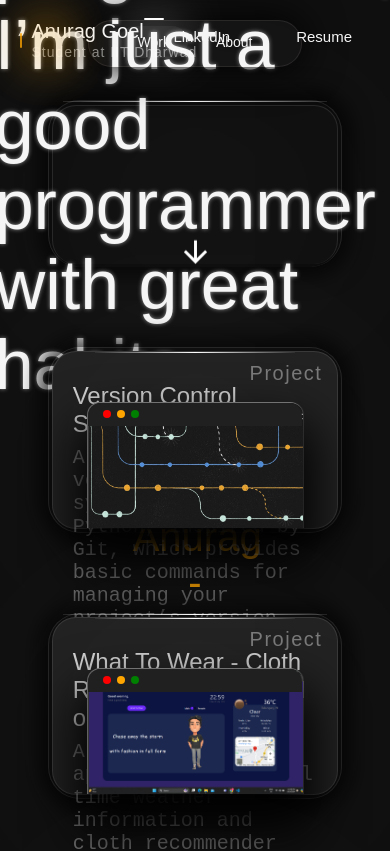
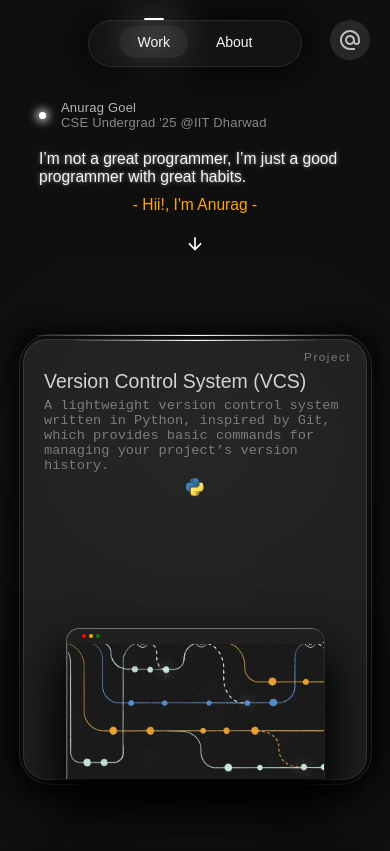
Before and after one commit to AnuragGoel09/my-portfolio, a React (Create React App) app in the folder client/: page / in a window 390 px wide. Shown: the top 851 px of the page. Built offline with nearby package versions, Linux system fonts and the light colour scheme.

Commit message:
responsive design

```diff
--- a/client/src/App.js
+++ b/client/src/App.js
@@ -8,10 +8,11 @@ import { BrowserRouter ,Routes,Route} from "react-router-dom";
 const Container=styled.div`
   background-color: rgba(0,0,0,0.94);
   display: flex;
+  /* width: 100vw; */
   flex-direction: column;
   justify-content: center;
   box-sizing: border-box;
-
+  overflow: hidden;
 `;
 
 function App() {
--- a/client/src/components/Intro.jsx
+++ b/client/src/components/Intro.jsx
@@ -1,6 +1,9 @@
 import React from 'react'
 import styled ,{keyframes} from 'styled-components'
 import ArrowDownwardIcon from '@mui/icons-material/ArrowDownward';
+import { mobile } from '../responsive';
+import { positions } from '@mui/system';
+
 const Container=styled.div`
     color: white;
     position: relative;
@@ -10,6 +13,7 @@ const Container=styled.div`
     border: solid 0.5px rgba(255,255,255,0.1) ;
     box-shadow: rgba(0,0,0,0.7) 0px 0px 20px 10px;
     border-bottom: none;
+    ${mobile({display:'none'})}
     `;
 
 const InnerContainer=styled.div`
@@ -58,7 +62,7 @@ const Content=styled.div`
 `;
 
 const Text1=styled.div`
-  font-size: 70px;
+  font-size: 2vw;
   color: whitesmoke;
   font-family: Arial, Helvetica, sans-serif;
   text-shadow: 0 0 2px rgba(255,255,255,0.1), /* Adjust the color and spread radius as needed */
@@ -71,7 +75,7 @@ const Text2=styled.div`
   padding: 0px 60px;
   font-family: Arial, Helvetica, sans-serif;
   box-sizing: border-box;
-  font-size: 40px;
+  font-size: 3vw;
   color: orange;
   margin-top: 20px;
 `;
@@ -82,22 +86,63 @@ const AnimateArrow=keyframes`
 `;
 const Arrow=styled.div`
   position: absolute;
+  ${mobile({position:'relative'})}
   bottom: 10%;
   animation: ${AnimateArrow} 1.5s ease-in-out infinite;
 `;
 
+const MobileContainer=styled.div`
+  width: 80%;
+  display: none;
+  ${mobile({display:'flex'})}
+  flex-direction: column;
+  align-items: left;
+  gap: 20px;
+  /* position: relative; */
+`;
+
+const Heading=styled.div`
+  width: 100%;
+  display: flex;
+  align-items: center;
+  gap: 15px;
+  color: rgba(255,255,255,0.7);
+  font-size: 13px;
+  font-family: Arial, Helvetica, sans-serif;
+  letter-spacing: 0.2px;
+`;
+
+const Circle=styled.div`
+  width: 12px;
+  height: 12px;
+  ${mobile({width:'7px',height:'7px'})}
+  box-shadow: white 0px 0px 10px 2px;
+  background-color: white;
+  border-radius: 50%;
+`;
+
 export default function Intro() {
   return (
+    <>
       <Container>
         <Line/>
         <InnerContainer>
           <Line2/>
             <Content>
-            <Text1>I’m not a great programmer; I’m just a good programmer with great habits.</Text1>
+              <Text1>I’m not a great programmer, I’m just a good programmer with great habits.</Text1>
               <Text2>- Hii!, I'm Anurag -</Text2>
               <Arrow><ArrowDownwardIcon fontSize='large'/></Arrow>
             </Content>
         </InnerContainer>
       </Container>
+      <MobileContainer>
+        <Heading>
+          <Circle/><span>Anurag Goel<br></br><span style={{color:'rgba(255,255,255,0.5)'}}>CSE Undergrad '25 @IIT Dharwad</span></span>
+        </Heading>
+        <Text1 style={{fontSize:'4vw'}}>I’m not a great programmer, I’m just a good programmer with great habits.</Text1>
+        <Text2 style={{fontSize:'4vw',marginTop:'-10px'}}>- Hii!, I'm Anurag -</Text2>
+        <ArrowDownwardIcon fontSize='small' style={{margin:'auto'}}/>
+      </MobileContainer>
+    </>
   )
 }
--- a/client/src/components/Navbar.jsx
+++ b/client/src/components/Navbar.jsx
@@ -1,7 +1,9 @@
 import React, { useState } from 'react'
 import { useLocation, useNavigate } from 'react-router-dom';
 import styled from 'styled-components'
-
+import AlternateEmailIcon from '@mui/icons-material/AlternateEmail';
+import { mobile } from '../responsive';
+import CloseIcon from '@mui/icons-material/Close';
 const Nav=styled.div`
     width: 100%;
     position: relative;
@@ -25,6 +27,7 @@ const Left=styled.div`
     align-items: center;
     gap: 10px;
     color: whitesmoke;
+    ${mobile({display:'none'})}
 `;
 
 const LeftLight=styled.div`
@@ -97,13 +100,25 @@ const Name=styled.div`
     font-family:Arial, Helvetica, sans-serif;
     font-size: 14px;
 `;
-const Right=styled.div`
+const Right1=styled.div`
     position: absolute;
     right: 20px;
     color: white;
     display: flex;
     align-items: center;
+    gap: 10px;
+    ${mobile({display:'none'})}
+`;
+const Right2=styled.div`
+    position: absolute;
+    right: 20px;
+    color: white;
+    display: none;
+    ${mobile({display:'flex'})}
+    flex-direction: column;
     gap: 30px;
+    align-items: end;
+
 `;
 const Menu=styled.a`
     text-decoration: none;
@@ -118,11 +133,32 @@ const Menu=styled.a`
     font-size: 15px;
 `;
 
+const Button=styled.div`
+    width: 40px;
+    height: 40px;
+    border-radius: 50%;
+    color: rgba(255,255,255,0.7);
+    background-color: rgba(255,255,255,0.1);
+    display: flex;
+    align-items: center;
+    justify-content: center;
+    position: relative;
+`;
+
+const Options=styled.div`
+    display: flex;
+    flex-direction: column;
+    background-color: rgba(0,0,0,0.8);
+    padding: 10px;
+    border-radius: 20px;
+`;
+
 export default function Navbar() {
 
     const location=useLocation();
     // const [active,setActive]=useState("/");
     const navigate=useNavigate();
+    const [click,setClick]=useState(false)
 
   return (
     <Nav>
@@ -147,14 +183,25 @@ export default function Navbar() {
                 }}>About</Name>
             </Item>
         </Container>
-        <Right>
+        <Right1>
             <Menu href='https://www.linkedin.com/in/anurag-goel-3013372a4/' target='_blank'>
                 LinkedIn
             </Menu>
             <Menu href='https://drive.google.com/file/d/1vcMMw3hQxQdSBO9UQjC85v55QRIu-uL3/view?usp=sharing' target='_blank'>
                 Resume
             </Menu>
-        </Right>
+        </Right1>
+        <Right2>
+            <Button onClick={()=>{setClick(!click)}}>{click?<CloseIcon/>:<AlternateEmailIcon/>}</Button>
+            {click && <Options>
+                <Menu href='https://www.linkedin.com/in/anurag-goel-3013372a4/' target='_blank'>
+                    LinkedIn
+                </Menu>
+                <Menu href='https://drive.google.com/file/d/1vcMMw3hQxQdSBO9UQjC85v55QRIu-uL3/view?usp=sharing' target='_blank'>
+                    Resume
+                </Menu>
+            </Options>}
+        </Right2>
     </Nav>
   )
 }
--- a/client/src/components/Project.jsx
+++ b/client/src/components/Project.jsx
@@ -1,10 +1,13 @@
 import React from 'react'
 import styled ,{keyframes} from 'styled-components'
 import ArrowDownwardIcon from '@mui/icons-material/ArrowDownward';
+import { mobile, tablet } from '../responsive';
+import { height, width } from '@mui/system';
 const Container=styled.div`
     color: white;
     position: relative;
     width: 75%;
+    ${mobile({width:'90%'})}
     background-color: rgba(0,0,0,0.3);
     border-radius: 2rem;
     border: solid 0.5px rgba(255,255,255,0.1) ;
@@ -15,6 +18,8 @@ const InnerContainer=styled.div`
     color: white;
     position: relative;
     padding: 30% 0%;
+    ${tablet({padding:'40vh 0%'})}
+    ${mobile({padding:'26vh 0%'})}
     margin: 1%;
     background-color: #202020;
     border-radius: 1.5rem;
@@ -61,6 +66,8 @@ const Content=styled.div`
   top: 0;
   left: 0px;
   gap: 8px;
+
+  ${mobile({gap:'5px'})}
 `;
 
 const Light=styled.div`
@@ -80,6 +87,7 @@ const Category=styled.div`
     top: 10px;
     right: 15px;
     font-size: 20px;
+    ${mobile({fontSize:'3vw'})}
     font-family: Arial, Helvetica, sans-serif;
     color: rgba(255,255,255,0.4);
     letter-spacing: 1.5px;
@@ -90,6 +98,7 @@ const Title=styled.div`
     width: 100%;
     text-align: left;
     font-size: 24px;
+    ${mobile({fontSize:'5vw'})}
     color: rgba(255,255,255,0.8);
     font-family: Arial, Helvetica, sans-serif;
 `;
@@ -97,6 +106,7 @@ const Type=styled.div`
     width: 100%;
     text-align: left;
     font-size: 20px;
+    ${mobile({fontSize:'3.5vw'})}
     color: rgba(255,255,255,0.4);
     font-family: monospace;
 `;
@@ -136,6 +146,7 @@ const Bar=styled.div`
   box-sizing: border-box;
   height: 23px;
   gap: 6px;
+  ${mobile({height:'10%',gap:'3px'})}
   z-index: 2;
   border-radius: 13px 13px 0px 0px;
 `;
@@ -143,11 +154,13 @@ const Bar=styled.div`
 const Circle=styled.div`
   width: 8px;
   height: 8px;
+    ${mobile({width:'4px',height:'4px'})}
   border-radius: 50%;
   `;
 
 const Technology=styled.div`
   height: 35px;
+  ${mobile({height:'20px'})}
   display: flex;
   justify-content: end;
   gap: 20px;
--- a/client/src/pages/Info.jsx
+++ b/client/src/pages/Info.jsx
@@ -1,6 +1,7 @@
 import React from 'react'
 import styled  from 'styled-components'
 import Profile from '../components/Profile';
+import { mobile } from '../responsive';
 
 const Container=styled.div`
     margin: 100px 0px 40px 0px;
@@ -16,6 +17,7 @@ const Container=styled.div`
 
 const AboutMe=styled.div`
   width: 70%;
+  ${mobile({width:'85%'})}
   position: relative;
   font-family: Arial, Helvetica, sans-serif;
 `;
@@ -34,6 +36,7 @@ const Circle=styled.div`
   width: 12px;
   height: 12px;
   box-shadow: white 0px 0px 10px 2px;
+  ${mobile({width:'7px',height:'7px'})}
   background-color: white;
   border-radius: 50%;
 `;
@@ -44,12 +47,14 @@ const Text1=styled.div`
   width: 100%;
   font-size: 40px;
   color: orange;
+  ${mobile({fontSize:'20px'})}
 `;
 
 const Text2=styled.div`
   padding-left: 20px;
   font-size: 35px;
   width: 80%;
+  ${mobile({fontSize:'18px',width:'90%',paddingLeft:'0',margin:'auto'})}
   height: fit-content;
   color: rgba(255,255,255,0.8);
 `;
@@ -59,32 +64,47 @@ const Light=styled.div`
   top: -30px;
   width: 50%;
   height: 1%;
+  ${mobile({height:'0.2%'})}
   background-color: white;
   left:25%;
-  box-shadow: white 0px 100px 700px 20px;
+  box-shadow: white 0px 100px 700px 30px;
 `;
 
 const Education=styled.div`
   width: 100%;
   padding: 20px;
+  ${mobile({padding:'10px'})}
   display: flex;
   justify-content: space-between;
   align-items: start;
+  font-family: Arial, Helvetica, sans-serif;
+`;
+const Contact=styled.div`
+  width: 100%;
+  padding: 20px;
+  ${mobile({padding:'10px'})}
+  display: flex;
+  flex-direction: column;
+  align-items: start;
+  gap: 10px;
   font-family: Arial, Helvetica, sans-serif;
 `;
 
 const Left=styled.div`
   text-align: left;
   width: 60%;
+  ${mobile({width:'45%'})}
 `;
 
 const Right=styled.div`
   text-align: left;
   width: 40%;
+  ${mobile({width:'45%'})}
 `;
 
 const Degree=styled.div`
   font-size: 30px;
+  ${mobile({fontSize:'25px'})}
 `;
 
 const Specialization=styled.div`
@@ -92,14 +112,17 @@ const Specialization=styled.div`
   display: flex;
   align-items: center;
   gap: 30px;
+  ${mobile({fontSize:'15px'})}
 `;
 
 const College=styled.div`
   font-size: 25px;
+  ${mobile({fontSize:'20px'})}
 `;
 
 const Timeline=styled.div`
   color: grey;
+  ${mobile({fontSize:'13px'})}
 `;
 
 const Marks=styled.div`
@@ -138,7 +161,7 @@ export default function Info() {
         <Text1>Hii, I'm Anurag Goel</Text1>
         <Text2>Enthusiastically exploring the world of coding and development, driven by a genuine passion for creating and problem-solving.</Text2>
         <ProfilePic>
-          <Profile/>
+          {/* <Profile/> */}
         </ProfilePic>
       </AboutMe>
 
@@ -203,20 +226,20 @@ export default function Info() {
           <Heading>
             <Circle/>CONTACT
           </Heading>
-          <Education style={{alignItems:'center'}}>
-            <Left>
+          <Contact>
+            {/* <Left> */}
               <Specialization style={{height:'40px',marginTop:'10px'}}><img height={'100%'} src="./gmail.png"/> anurag.goel.9303@gmail.com </Specialization>
               <Specialization style={{height:'40px',marginTop:'10px'}}><img height={'100%'} src="./phone.png"/> +91 7906434832 </Specialization>
-            </Left>
-            <Right style={{textAlign:'right'}}>
+            {/* </Left> */}
+            {/* <Right style={{textAlign:'right'}}> */}
               <Menu href='https://www.linkedin.com/in/anurag-goel-3013372a4/' target='_blank'>
                   LinkedIn
               </Menu>
               <Menu href='https://drive.google.com/file/d/1vcMMw3hQxQdSBO9UQjC85v55QRIu-uL3/view?usp=sharing' target='_blank'>
                   Resume
               </Menu>
-          </Right>
-          </Education>
+          {/* </Right> */}
+          </Contact>
         </AboutMe>
       </AboutMe>
 
--- /dev/null
+++ b/client/src/responsive.js
@@ -0,0 +1,16 @@
+import {css} from "styled-components"
+
+export const mobile=(props)=>{
+    return css`
+        @media only screen and (max-width:580px){
+            ${props}
+        }
+    `;
+}
+export const tablet=(props)=>{
+    return css`
+        @media only screen and (max-width:1250px){
+            ${props}
+        }
+    `;
+}
```
Lines whose indentation alone changed are shown as unchanged.
